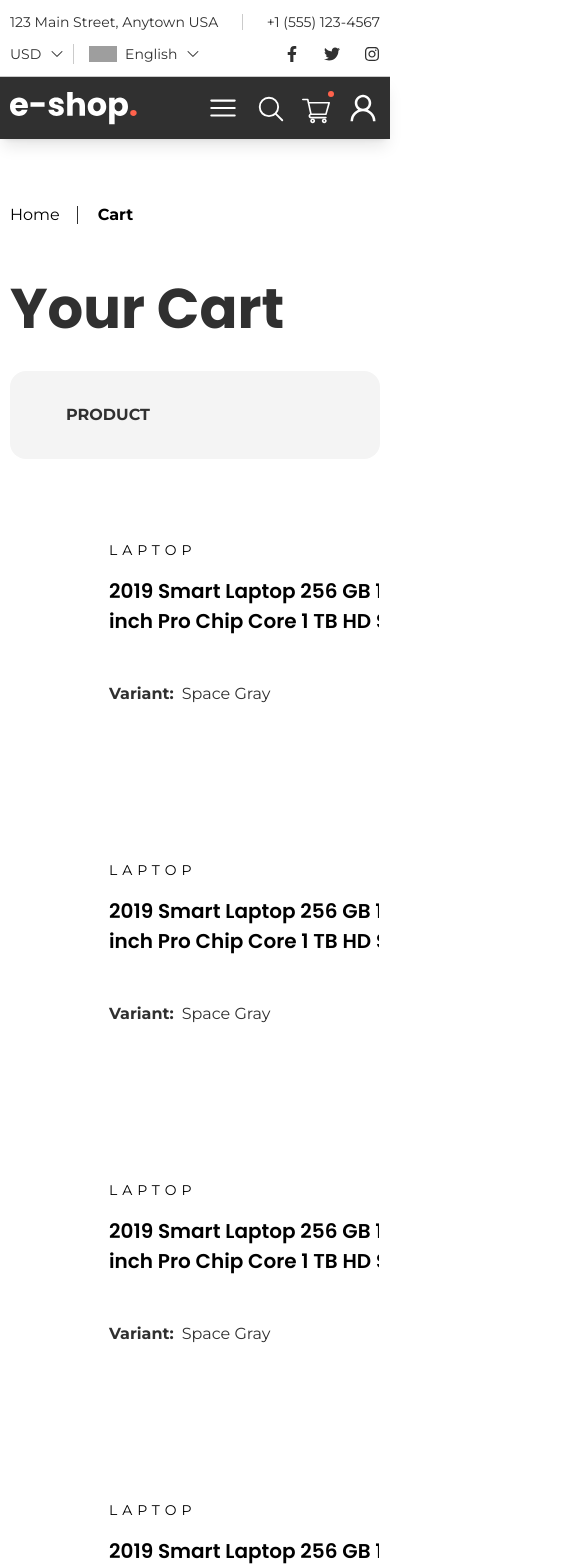
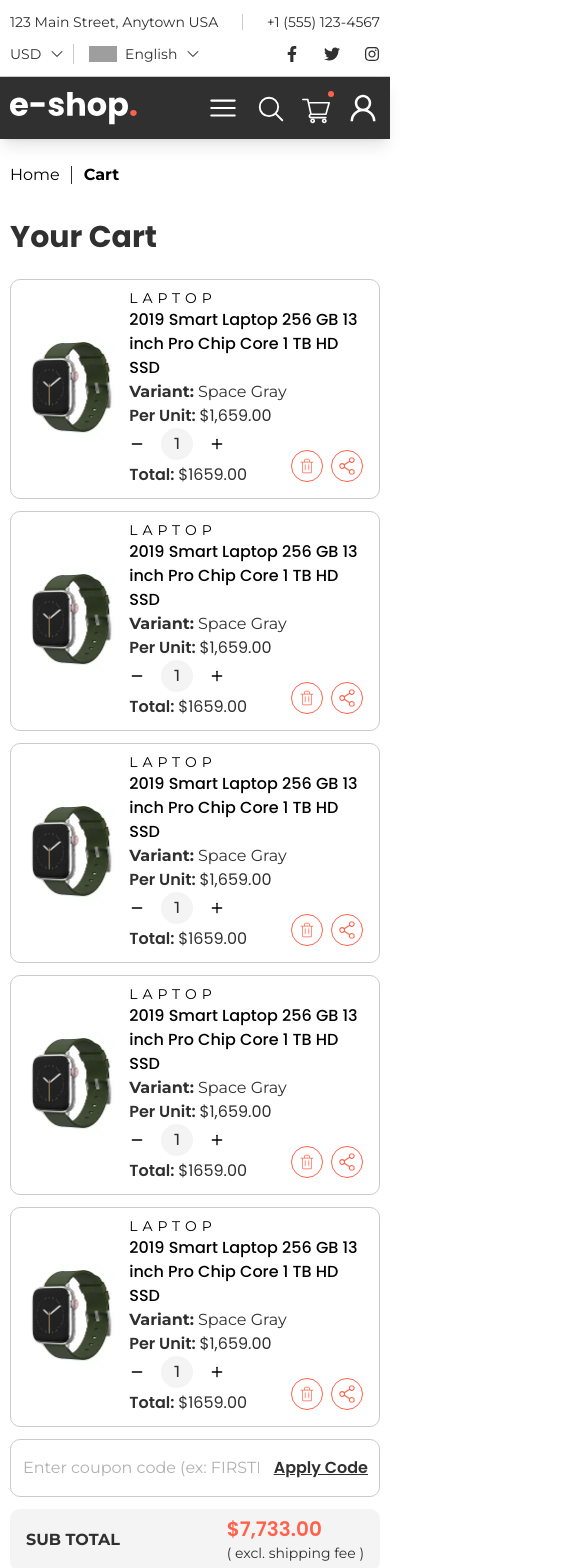
Before and after one commit to dearnasaruddin/e-shop, a React (Vite) app: page /cart in a window 390 px wide. Shown: the top 1568 px of the page, 585 px wide, since content can reach past the window. Built offline with nearby package versions, Linux system fonts and the light colour scheme; grey boxes are pictures that could not be loaded.

Commit message:
cart page mobile responsive done

```diff
--- a/src/components/CartItem.jsx
+++ b/src/components/CartItem.jsx
@@ -6,7 +6,7 @@ import ShareIcon from '../icons/ShareIcon'
 
 const CartItem = ({ catagory, title, discount = false }) => {
 
-  let [totalPrice,setTotalPrice] = useState(1659.00)
+  let [totalPrice, setTotalPrice] = useState(1659.00)
 
   let [quantity, setQuantity] = useState(1)
   const handleQuantity = (type) => {
@@ -24,37 +24,38 @@ const CartItem = ({ catagory, title, discount = false }) => {
   }
 
   return (
-    <div className='w-full flex gap-x-15.5 items-center pl-9 pt-6 pr-53 pb-14 rounded-[10px] border border-transparent hover:border-[#CBCBCB] relative overflow-hidden group mb-6'>
+    <div className='w-full flex lg:gap-x-15.5 items-center max-sm:py-2 max-sm:pr-3 lg:pl-9 lg:pt-6 lg:pr-53 lg:pb-14 rounded-[10px] border border-[#CBCBCB] lg:border-transparent hover:border-[#CBCBCB] relative overflow-hidden group mb-3 lg:mb-6'>
 
-      <div className='w-59 h-53.5 bg-[#D9D9D9]'>
-        <img src="#" alt="" />
+      <div className='lg:w-59 lg:h-53.5 '>
+        <img src="./images/productImage.webp" alt="Product Image" />
       </div>
 
-      <div className='flex items-center'>
-        <div className='mr-24.5'>
-          <p className='font-montserrat font-normal text-sm uppercase leading-5 tracking-[5px] mb-4'>LAPTOP</p>
-          <Link to={'#'} className='w-78.5 inline-block font-poppins font-semibold text-xl leading-7.5 group-hover:text-primary group-hover:underline duration-300' >2019 Smart Laptop 256 GB 13 inch Pro Chip Core 1 TB HD SSD</Link>
-          <p className='mt-11.5 font-montserrat font-normal text-base text-secondary leading-6'><span className='mr-2 font-bold'>Variant:</span>Space Gray</p>
+      <div className='lg:flex items-center'>
+        <div className='lg:mr-24.5'>
+          <p className='font-montserrat font-normal text-sm uppercase leading-5 tracking-[5px] lg:mb-4'>LAPTOP</p>
+          <Link to={'/product-details'} className='lg:w-78.5 inline-block font-poppins font-medium lg:font-semibold text-base lg:text-xl lg:leading-7.5 group-hover:text-primary group-hover:underline duration-300' >2019 Smart Laptop 256 GB 13 inch Pro Chip Core 1 TB HD SSD</Link>
+          <p className='lg:mt-11.5 font-montserrat font-normal text-base text-secondary leading-6'><span className='mr-1 lg:mr-2 font-bold'>Variant:</span>Space Gray</p>
         </div>
 
         <div>
-          <p className='font-poppins font-semibold text-secondary text-xl leading-7.5'>$1,659.00</p>
+          <p className='font-poppins font-normal lg:font-semibold text-secondary text-base lg:text-xl lg:leading-7.5'><span className='sm:hidden font-semibold'>Per Unit: </span>$1,659.00</p>
         </div>
 
-        <div className='flex gap-x-4 items-center ml-34 mr-31'>
+        <div className='flex gap-4 items-center lg:ml-34 lg:mr-31'>
           <button onClick={() => handleQuantity('minus')} className='text-base cursor-pointer'><FiMinus /></button>
-          <h5 className='size-10 flex justify-center items-center font-montserrat font-bold text-base leading-6 text-secondary rounded-full bg-[#F4F4F4]'>{quantity}</h5>
+          <h5 className='size-8 lg:size-10 flex justify-center items-center font-montserrat font-medium lg:font-bold text-base lg:leading-6 text-secondary rounded-full bg-[#F4F4F4]'>{quantity}</h5>
           <button onClick={() => handleQuantity('plus')} className='text-base cursor-pointer'><FiPlus /></button>
         </div>
 
         <div>
-          <p className='font-poppins font-semibold text-secondary text-xl leading-7.5'>${totalPrice.toFixed(2)}</p>
+          <p className='font-poppins font-normal lg:font-semibold text-secondary text-base lg:text-xl leading-7.5'><span className='sm:hidden font-semibold'>Total: </span>${totalPrice.toFixed(2)}</p>
         </div>
       </div>
 
-      <ul className='flex flex-col gap-y-9.5 justify-center absolute top-1/2 -right-20 duration-300 group-hover:right-12 -translate-y-1/2'>
-        <li className='size-16 group/icon flex justify-center items-center rounded-full border border-primary  hover:bg-primary cursor-pointer'><TrashIcon className='fill-primary group-hover/icon:fill-white' /></li>
-        <li className='size-16 group/icon flex justify-center items-center rounded-full border border-primary hover:bg-primary cursor-pointer'><ShareIcon className='fill-primary group-hover/icon:fill-white' /></li>
+      {/* ==================== Share & Trash ==================== */}
+      <ul className='flex lg:flex-col max-lg:gap-2 lg:gap-y-9.5 justify-center absolute bottom-0 lg:top-1/2 right-4 lg:-right-20 duration-300 group-hover:right-12 -translate-y-1/2'>
+        <li className='size-8 max-lg:p-1.5 lg:size-16 group/icon flex justify-center items-center rounded-full border border-primary  hover:bg-primary cursor-pointer'><TrashIcon className='fill-primary group-hover/icon:fill-white' /></li>
+        <li className='size-8 max-lg:p-1.5 lg:size-16 group/icon flex justify-center items-center rounded-full border border-primary hover:bg-primary cursor-pointer'><ShareIcon className='fill-primary group-hover/icon:fill-white' /></li>
       </ul>
 
     </div>
--- a/src/components/footer/FooterTop.jsx
+++ b/src/components/footer/FooterTop.jsx
@@ -10,10 +10,10 @@ const FooterTop = () => {
     return (
         <Container>
             {location.pathname == '/cart' ?
-                <div className='pb-4.5 pt-20'>
-                    <h3 className='font-poppins font-semibold text-4xl leading-11.5 text-secondary mb-14 text-center'>Subscribe to get our updates</h3>
+                <div className='pb-4.5 pt-4 lg:pt-20'>
+                    <h3 className='font-poppins font-semibold text-2xl max-sm:max-w-50 max-sm:mx-auto lg:text-4xl lg:leading-11.5 text-secondary mb-6 lg:mb-14 text-center'>Subscribe to get our updates</h3>
                     <div className='flex justify-center gap-x-4'>
-                        <input type="email" name="" id="" className='w-201.5 border border-[#CBCBCB] py-5.5 px-10 rounded-[10px] font-montserrat font-normal text-base leading-6 text-[#646464]' placeholder='Enter your email address ...' />
+                        <input type="email" name="" id="" className='lg:w-201.5 border border-[#CBCBCB] lg:py-5.5 lg:px-10 rounded-[10px] font-montserrat font-normal text-base leading-6 text-[#646464]' placeholder='Enter your email address ...' />
                         <Button content='Subscribe' paddingY='20' />
                     </div>
                 </div>
--- a/src/pages/CartPage.jsx
+++ b/src/pages/CartPage.jsx
@@ -8,40 +8,40 @@ import Facility from '../components/Facility'
 const CartPage = () => {
     return (
         <>
-            <div className='pb-25 border-b border-[#CBCBCB]'>
+            <div className='lg:pb-25 border-b border-[#CBCBCB]'>
                 <Container>
                     <div>
                         {/* ====== Path ====== */}
-                        <ul className='flex gap-x-9.5 font-montserrat font-normal text-base leading-6 mb-12 mt-16'>
-                            <li><Link className='relative after:absolute after:top-1/2 after:-right-4.5 after:-translate-y-1/2 after:w-[1px] after:h-4.5 after:bg-secondary' to={'/'}>Home</Link></li>
+                        <ul className='flex gap-x-6 lg:gap-x-9.5 font-montserrat font-normal text-base leading-6 mb-8 lg:mb-12 mt-6 lg:mt-16'>
+                            <li><Link className='relative after:absolute after:top-1/2 after:-right-3 lg:after:-right-4.5 after:-translate-y-1/2 after:w-[1px] after:h-4.5 after:bg-secondary' to={'/'}>Home</Link></li>
                             <li><Link className='font-bold' to={'/cart'}>Cart</Link></li>
                         </ul>
-                        <h1 className='font-poppins font-bold text-[56px] leading-17 text-secondary'>Your Cart</h1>
-                        <div className='flex py-8 pl-14 bg-[#F4F4F4] font-montserrat font-bold text-base leading-6 uppercase text-secondary rounded-2xl mt-7 mb-8'>
+                        <h1 className='font-poppins font-bold text-3xl lg:text-[56px] lg:leading-17 text-secondary max-sm:mb-6'>Your Cart</h1>
+                        <div className='max-sm:hidden flex max-lg:justify-between py-3 lg:py-8 pl-4 lg:pl-14 max-lg:pr-4 bg-[#F4F4F4] font-montserrat font-bold text-base leading-6 uppercase text-secondary rounded-lg lg:rounded-2xl mt-7 mb-8'>
                             <h6>PRODUCT</h6>
-                            <h6 className='ml-152'>PRICE</h6>
-                            <h6 className='ml-42.5'>QTY</h6>
-                            <h6 className='ml-51'>TOTAL</h6>
+                            <h6 className='lg:ml-152'>PRICE</h6>
+                            <h6 className='lg:ml-42.5'>QTY</h6>
+                            <h6 className='lg:ml-51'>TOTAL</h6>
                         </div>
                         <CartItem />
                         <CartItem />
                         <CartItem />
                         <CartItem />
                         <CartItem />
-                        <div className='flex justify-between items-center'>
-                            <div className='relative'>
-                                <input type="text" className='w-154.5 py-9 pl-9 pr-48 border border-[#CBCBCB] rounded-[10px] font-montserrat font-normal text-base leading-6 text-[#646464]' placeholder='Enter coupon code (ex: FIRSTPAY)' />
-                                <button className='absolute top-1/2 -translate-y-1/2 right-9 font-poppins font-semibold text-xl leading-7.5 text-secondary underline cursor-pointer'>Apply Code</button>
+                        <div className='flex justify-between items-center max-sm:gap-3 flex-wrap'>
+                            <div className='relative max-sm:w-full'>
+                                <input type="text" className='w-full lg:w-154.5 py-4 lg:py-9 max-sm:pl-3 max-sm:pr-30 lg:pl-9 lg:pr-48 border border-[#CBCBCB] rounded-[10px] font-montserrat font-normal text-base leading-6 text-[#646464]' placeholder='Enter coupon code (ex: FIRSTPAY)' />
+                                <button className='absolute top-1/2 -translate-y-1/2 right-3 lg:right-9 font-poppins font-semibold text-base lg:text-xl lg:leading-7.5 text-secondary underline cursor-pointer'>Apply Code</button>
                             </div>
-                            <div className='py-8 px-9 flex gap-x-44 justify-between items-center bg-[#F4F4F4] rounded-[10px]'>
-                                <h4 className='uppercase font-montserrat font-bold text-base leading-6 text-secondary'>Sub Total</h4>
-                                <div className='flex gap-x-6'>
-                                    <h5 className='font-poppins font-semibold text-2xl leading-7.5 text-primary'>$7,733.00</h5>
+                            <div className='py-1.5 lg:py-8 px-4 lg:px-9 max-sm:w-full flex lg:gap-x-44 justify-between items-center bg-[#F4F4F4] rounded-[10px]'>
+                                <h4 className='uppercase grow font-montserrat font-bold text-base leading-6 text-secondary'>Sub Total</h4>
+                                <div className='flex max-sm:flex-col lg:gap-x-6'>
+                                    <h5 className='font-poppins font-semibold text-xl lg:text-2xl lg:leading-7.5 text-primary'>$7,733.00</h5>
                                     <p className='font-montserrat font-normal text-sm leading-5 text-secondary place-self-end mb-0.5'>( excl. shipping fee )</p>
                                 </div>
                             </div>
                         </div>
-                        <div className='flex gap-x-4 justify-end mt-8'>
+                        <div className='flex max-sm:items-center gap-x-4 justify-center lg:justify-end lg:mt-8'>
                            <Link to={'/product-list'}><Button content='Continue Shopping' bg='transparent' textColor='#303030' font='Poppins' weight='600' /></Link>
                            <Link to={'/checkout'}><Button content='Checkout' /></Link>
                         </div>
```
